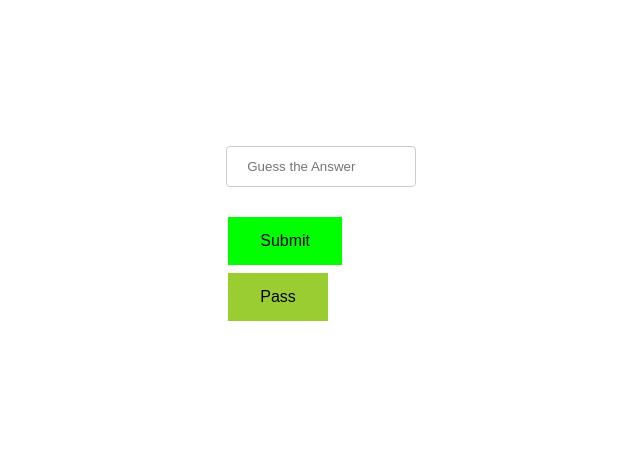
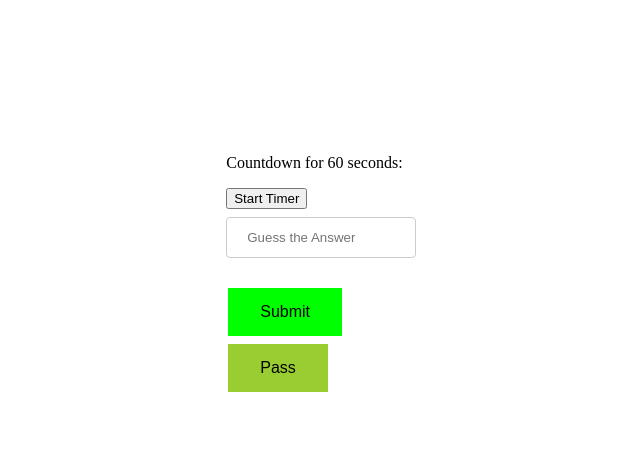
Before and after one commit to rysilla2/ReadBetweenLines, a plain HTML site: page Puzzle.html in a window 1280 px wide. Shown: the whole page, without its empty margins (319-959 px from the left). Drawn offline with Linux system fonts and the light colour scheme.

Commit message:
Added an experimental timer can be fixed later on

```diff
--- a/Puzzle.html
+++ b/Puzzle.html
@@ -61,6 +61,8 @@
 
 
         <div class="center">
+            <p>Countdown for 60 seconds: <span id="countdown"></span></p><!--Experimental timer 60s can be adjusted-->
+            <button onclick="countdown()">Start Timer</button>
             <div class="input">
                 <input type="text" id="word" name="word" placeholder="Guess the Answer"><br><br>
 
@@ -69,6 +71,8 @@
             </div>
         </div>
     </div>
+
+
 </body>
 <script>
     function setUserInput() {
@@ -78,7 +82,7 @@
     const setRestultsData = () => {
         sessionStorage.setItem('resultsData', JSON.stringify({
             category: 'Animal',
-            word: 'Kangaroo',
+            word: 'input',
             round: 2,
             duration: '2:00',
             winner: 'Player 1',
@@ -86,6 +90,21 @@
         }))
     };
 
+    function countdown() {
+        var seconds = 60; // Number of seconds to count down
+
+        var countdownTimer = setInterval(function () {
+            seconds--;
+
+            document.getElementById("countdown").innerHTML = seconds + "s";
+
+            if (seconds <= 0) {
+                clearInterval(countdownTimer);
+                document.getElementById("countdown").innerHTML = "Expired";
+            }
+        }, 1000);
+    }
+
 </script>
 
 </html>
```
